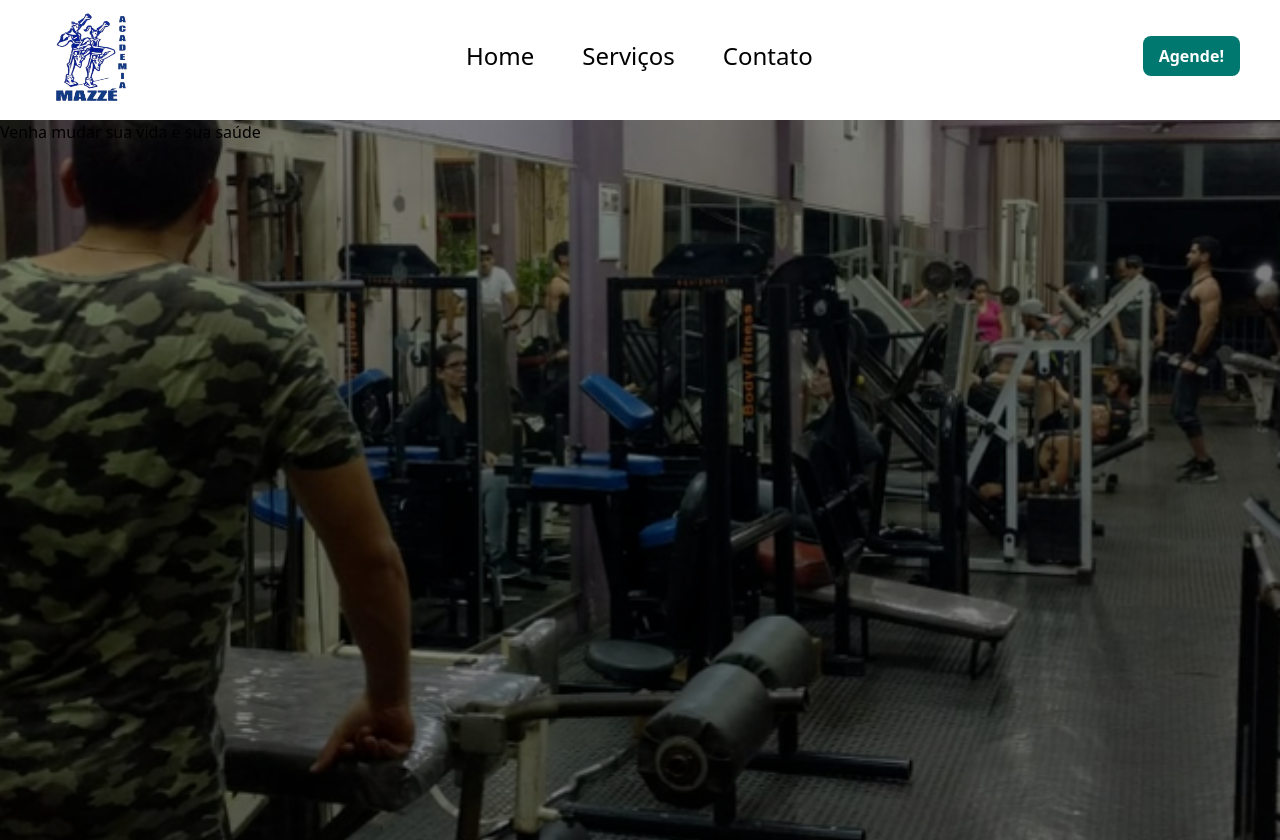
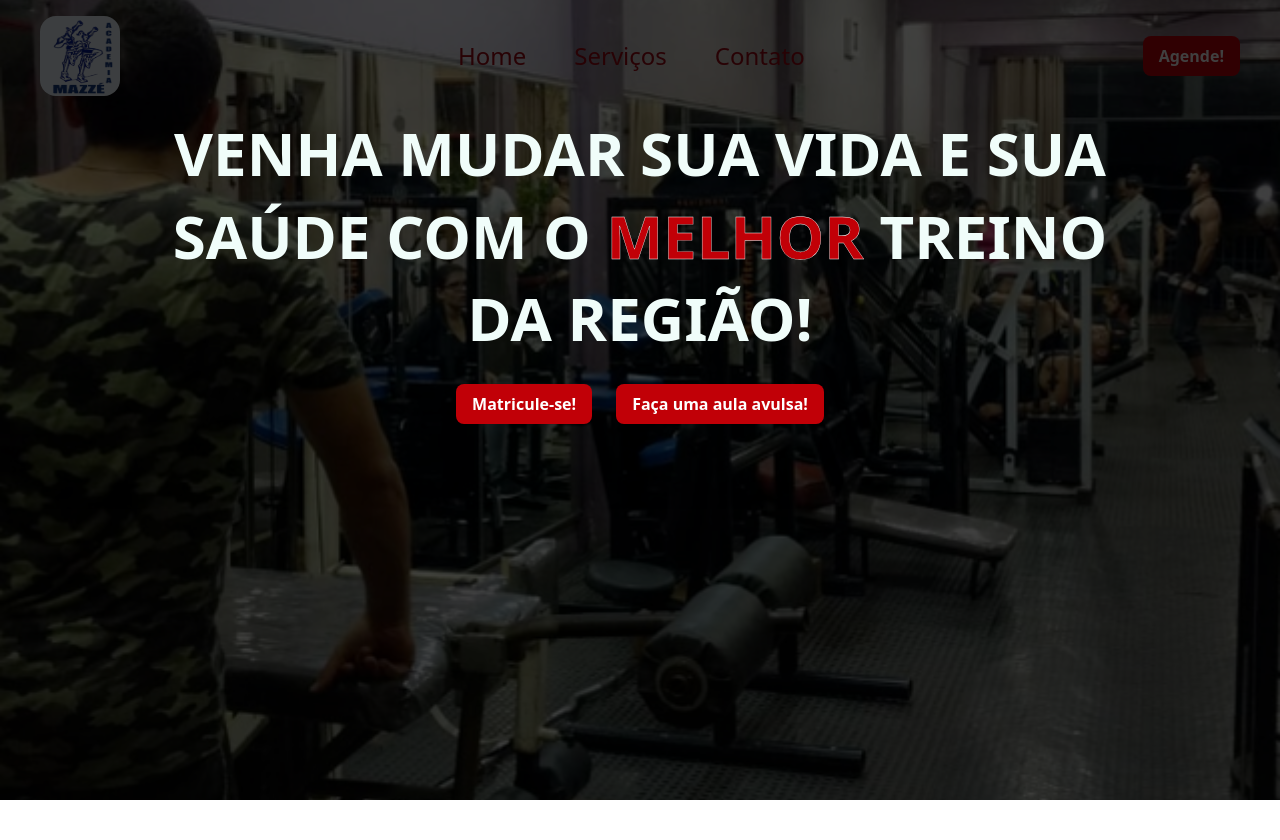
Before and after one commit to FelipeSlaik/Academia-Mazze, a React (Vite) app: page / in a window 1280 px wide. After the commit the page ends 800 px from the top, so only its background shows below. Built offline with nearby package versions, Linux system fonts and the light colour scheme.

Commit message:
componete Home

```diff
--- a/index.html
+++ b/index.html
@@ -3,6 +3,7 @@
   <head>
     <meta charset="UTF-8" />
     <meta name="viewport" content="width=device-width, initial-scale=1.0" />
+    <link href="https://fonts.googleapis.com/css2?family=Barlow+Condensed:wght@400;500;700&display=swap" rel="stylesheet">
     <title>Academia</title>
   </head>
   <body>
--- a/package.json
+++ b/package.json
@@ -10,6 +10,7 @@
     "preview": "vite preview"
   },
   "dependencies": {
+    "@fontsource/barlow-condensed": "^5.2.8",
     "@tailwindcss/vite": "^4.1.13",
     "react": "^19.1.1",
     "react-dom": "^19.1.1",
--- a/src/App.jsx
+++ b/src/App.jsx
@@ -1,14 +1,16 @@
-import Cabecalho from './Components/Shared/Cabecalho.jsx';
-import Home from './views/Home.jsx'
+import "@fontsource/barlow-condensed";
+import Cabecalho from "./Components/Shared/Cabecalho.jsx";
+import Home from "./views/Home.jsx";
 
 function App() {
-
   return (
     <div>
+      <div className="bg-[url('./assets/home-bg.png')] h-screen bg-no-repeat bg-cover bg-center bg-fixed">
         <Cabecalho />
         <Home />
+      </div>
     </div>
-  )
+  );
 }
 
-export default App
+export default App;
--- a/src/Components/Shared/Cabecalho.jsx
+++ b/src/Components/Shared/Cabecalho.jsx
@@ -1,24 +1,26 @@
 import Button from "../../views/Button";
+
 function Cabecalho() {
   return (
-    <header className="flex justify-between items-center px-10 py-4 pt-2 shadow-md backdrop-opacity-85">
-      <a href="#" className="text-4xl font-bold text-sky-700">
-        <img src="../src/assets/logo.png" alt="Logo Academia da Mazze" className="w-24 h-24 rounded-3xl "/>
+    <header className="w-full bg-transparent flex justify-between items-center px-10 py-4">
+
+      <a href="#" className="flex items-center text-4xl font-bold bg-sky-50 rounded-2xl">
+        <img
+          src="../src/assets/logo.png"
+          alt="Logo Academia da Mazze"
+          className="w-20 h-20 rounded-3xl"
+        />
       </a>
-      <nav>
-        <ul className="flex gap-12 text-2xl font-medium">
-          <li className="hover:text-sky-900">
-            <a href="#">Home</a>
-          </li>
-          <li className="hover:text-sky-900">
-            <a href="#">Serviços</a>
-          </li>
-          <li className="hover:text-sky-900">
-            <a href="#">Contato</a>
-          </li>
-        </ul>
+
+
+      <nav className="flex gap-12 text-2xl font-medium text-red-800">
+        <a href="#" className="hover:text-red-700">Home</a>
+        <a href="#" className="hover:text-red-700">Serviços</a>
+        <a href="#" className="hover:text-red-700">Contato</a>
       </nav>
-      <Button text="Agende!" color="teal-black"/>
+
+
+      <Button text="Agende!" color="teal-black" />
     </header>
   );
 }
--- a/src/views/Button.jsx
+++ b/src/views/Button.jsx
@@ -1,7 +1,7 @@
 function Button({ text, color }) {
   const colors = {
-    "teal-black": "bg-teal-700 hover:bg-teal-600 text-white hover:text-zinc-900",
-    teal: "bg-teal-600 hover:bg-teal-700 hover:text-white text-black",
+    "teal-black": "bg-red-700 hover:bg-red-600 text-white hover:text-black",
+    teal: "bg-red-700 hover:bg-red-600  text-white hover:text-black",
   };
 
 
--- a/src/views/Home.jsx
+++ b/src/views/Home.jsx
@@ -1,8 +1,24 @@
+import Button from "./Button";
+
 function Home() {
   return (
-    <div className="relative bg-[url('./assets/home-bg.png')] h-180 w-full bg-no-repeat bg-cover bg-center">
-      <div className="absolute inset-0 bg-black/50"></div>
-      <h1>Venha mudar sua vida e sua saúde</h1>
+    <div className="">
+
+      <div className="absolute inset-0 bg-black/75"></div>
+
+
+      <div className="relative z-10 flex flex-col items-center justify-center h-full text-center gap-6 px-4 max-w-5xl mx-auto">
+        <h1 className="text-6xl text-teal-50 font-bold leading-snug uppercase">
+          Venha mudar sua vida e sua saúde com o
+          <span className="font-bold text-red-700 [-webkit-text-stroke:0.4px_white]"> melhor</span>{" "}
+          treino da região!
+        </h1>
+
+        <div className="flex gap-6">
+          <Button text="Matricule-se!" color="teal" />
+          <Button text="Faça uma aula avulsa!" color="teal-black" />
+        </div>
+      </div>
     </div>
   );
 }
--- a/vite.config.js
+++ b/vite.config.js
@@ -5,6 +5,14 @@ import tailwindcss from '@tailwindcss/vite'
 export default defineConfig({
   plugins: [
     react(),
-     tailwindcss(),
+     tailwindcss({
+      theme: {
+        extend:{
+          fontFamily:{
+            barlow: ['"Barlow Condensed"', 'sans-serif'],
+          },
+        },
+      },
+     }),
   ],
 })
```
Also changed, not shown: 1 other file (tests, documents, lock files or other folders).
